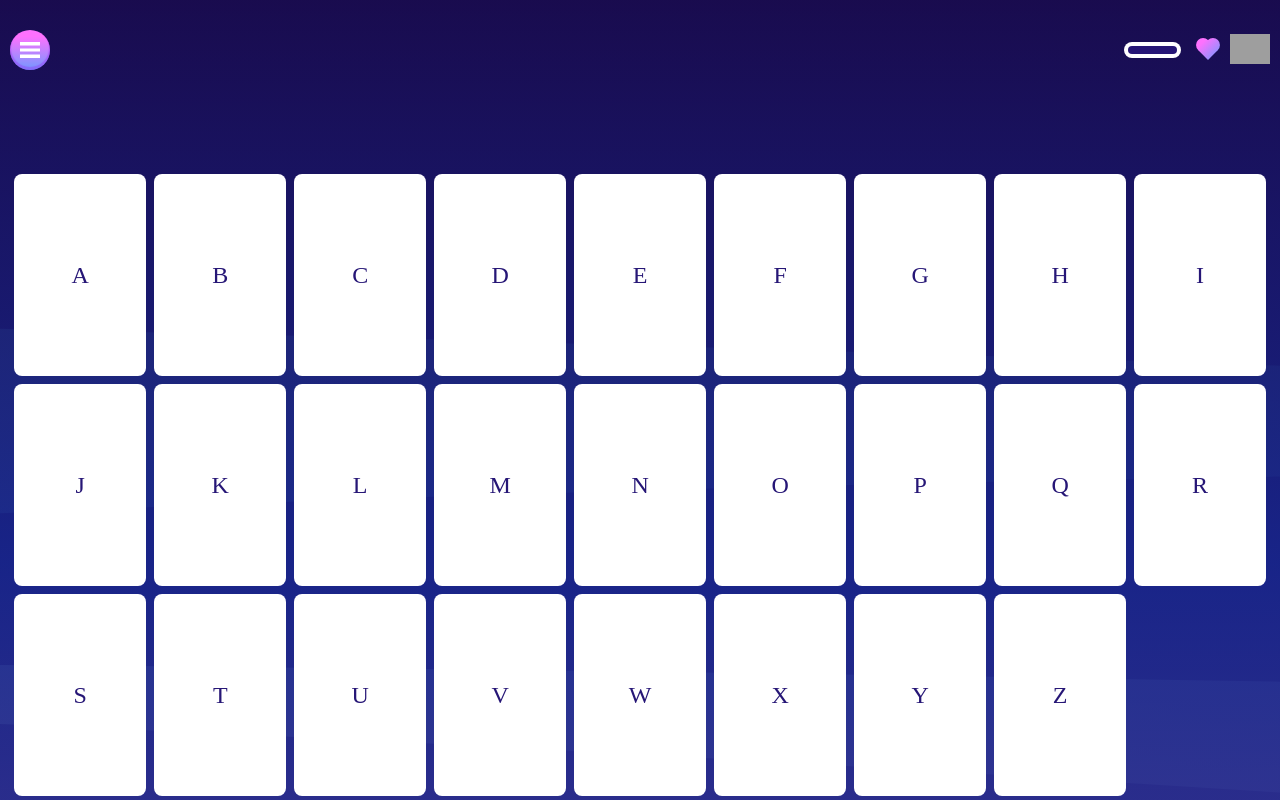
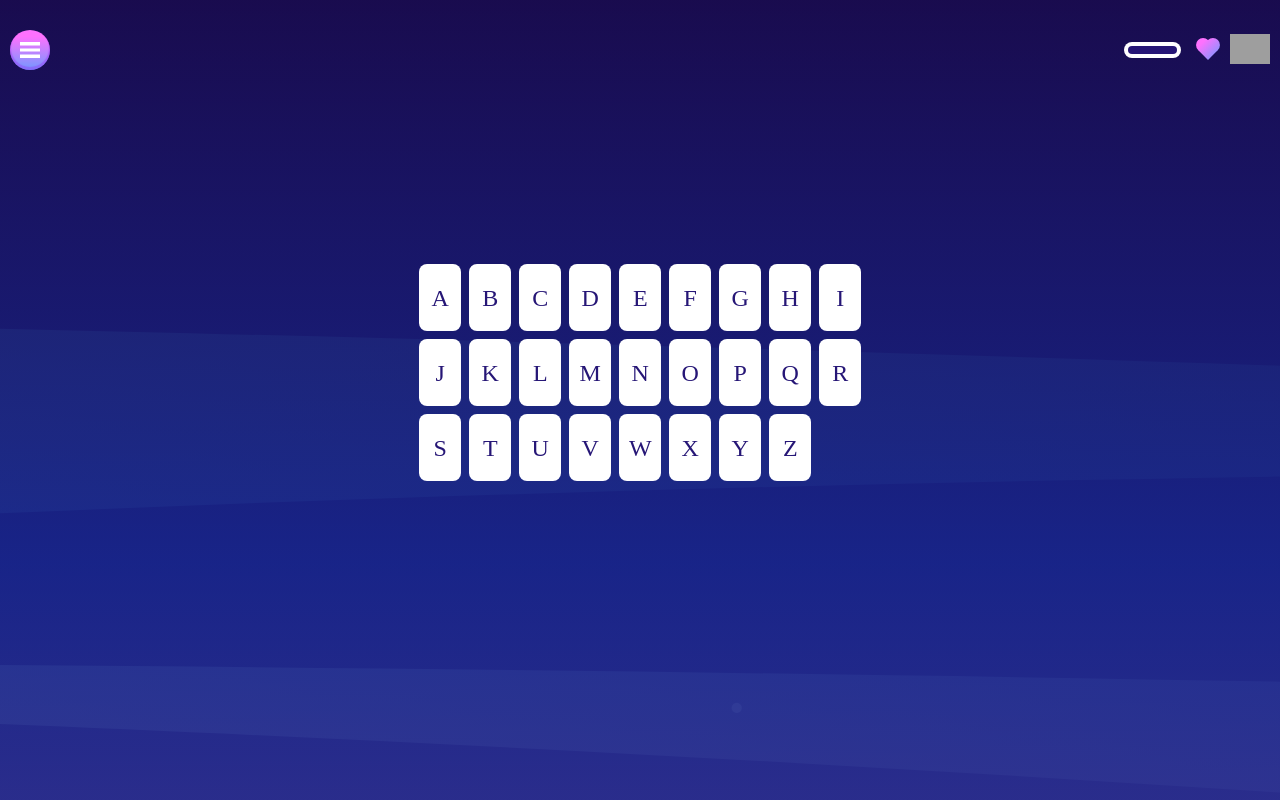
Before and after one commit to VictorErikson/hangman, a React (Vite) app: page /Ingame in a window 1280 px wide. Built offline with nearby package versions, Linux system fonts and the light colour scheme; grey boxes are pictures that could not be loaded.

Commit message:
fixed smaller styling

```diff
--- a/partials/_ingame.scss
+++ b/partials/_ingame.scss
@@ -4,7 +4,7 @@
     .container{
         height: 100vh;
 
-        @include flexColumn(space-between);
+        @include flexColumn(flex-start);
         .headerIngame {
             width: 100vw;
             @include flexRow();
@@ -126,8 +126,10 @@
 
         main{
             padding: 10px;
+            padding-top: 100px;
             width: 100vw;
-            height: 100%;
+            // height: 100%;
+            max-height: 800px;
             @include flexColumn();
             justify-content: space-between;
 
@@ -180,7 +182,8 @@
 
             .keyboard{
                 display: flex;
-                width: 100%;
+                max-width: 450px;
+
                 padding-bottom: 15vh;
                 padding-top: 10vh;
                 flex-wrap: wrap;
@@ -218,3 +221,8 @@
         }
     }
 }
+
+.disabled {
+    filter: brightness(0.6);
+    pointer-events: none;
+}
--- a/partials/_mainPage.scss
+++ b/partials/_mainPage.scss
@@ -19,8 +19,8 @@
 
 
 .containerBackground {
-    width: 100vw;
-    height: 100vh;
+    // width: 100vw;
+    min-height: 100vh;
     @include flexColumn();
     flex-shrink: 1;
     background: linear-gradient(180deg, rgba(26, 4, 58, 0.75) 0%, rgba(21, 18, 120, 0.75) 70.31%, rgba(43, 22, 119, 0.75) 100%), url(src/assets/images/background-mobile.svg);
--- a/partials/_menu.scss
+++ b/partials/_menu.scss
@@ -8,6 +8,9 @@
         background: linear-gradient(180deg, #344ABA 0%, rgba(0, 20, 121, 0.83) 100%);
         box-shadow: 0px 9px 0px 3px #140E66, inset 0px 8px 0px 3px #2463FF;;
         position: absolute;
+        top: 50%;
+        left: 50%;
+        transform: translate(-50%, -50%);
         @include flexColumn();
         justify-content: flex-end;
         flex-shrink: 1;
--- a/partials/_rules.scss
+++ b/partials/_rules.scss
@@ -38,7 +38,7 @@ header {
 
 .rulesContainer {
     min-height: 100vh;
-    width: 100vw;
+    // width: 100vw;
     //overflow: hidden;
     // min-height: 100%;
     .contaier {
--- a/style.css
+++ b/style.css
@@ -20,8 +20,7 @@
 }
 
 .containerBackground {
-  width: 100vw;
-  height: 100vh;
+  min-height: 100vh;
   display: flex;
   flex-direction: column;
   justify-content: center;
@@ -199,7 +198,6 @@ header .headline {
 
 .rulesContainer {
   min-height: 100vh;
-  width: 100vw;
 }
 .rulesContainer .contaier {
   margin: 32px 26px;
@@ -334,7 +332,7 @@ header .headline {
   height: 100vh;
   display: flex;
   flex-direction: column;
-  justify-content: space-between;
+  justify-content: flex-start;
   align-items: center;
 }
 .ingameContainer .container .headerIngame {
@@ -470,8 +468,9 @@ header .headline {
 }
 .ingameContainer .container main {
   padding: 10px;
+  padding-top: 100px;
   width: 100vw;
-  height: 100%;
+  max-height: 800px;
   display: flex;
   flex-direction: column;
   justify-content: center;
@@ -531,7 +530,7 @@ header .headline {
 }
 .ingameContainer .container main .keyboard {
   display: flex;
-  width: 100%;
+  max-width: 450px;
   padding-bottom: 15vh;
   padding-top: 10vh;
   flex-wrap: wrap;
@@ -566,6 +565,11 @@ header .headline {
   opacity: 0.2;
 }
 
+.disabled {
+  filter: brightness(0.6);
+  pointer-events: none;
+}
+
 .ingameContainer {
   position: relative;
 }
@@ -576,6 +580,9 @@ header .headline {
   background: linear-gradient(180deg, #344ABA 0%, rgba(0, 20, 121, 0.83) 100%);
   box-shadow: 0px 9px 0px 3px #140E66, inset 0px 8px 0px 3px #2463FF;
   position: absolute;
+  top: 50%;
+  left: 50%;
+  transform: translate(-50%, -50%);
   display: flex;
   flex-direction: column;
   justify-content: center;
```
Also changed, not shown: 1 other file (tests, documents, lock files or other folders).
